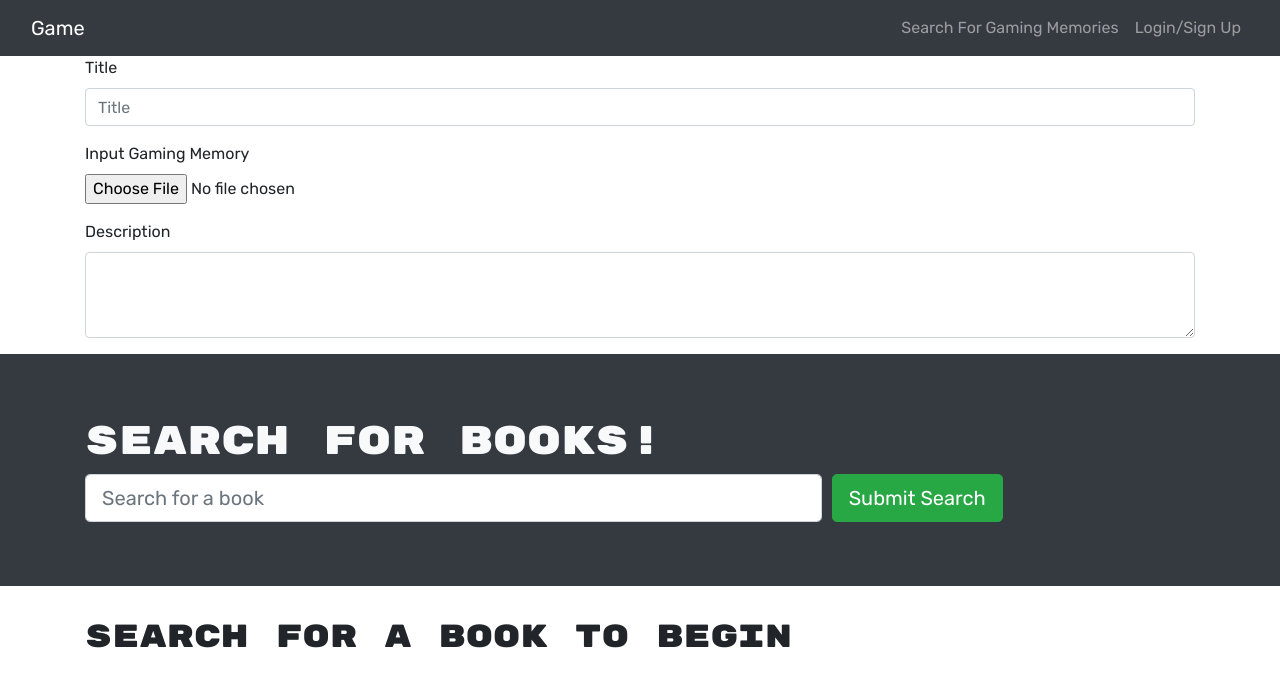
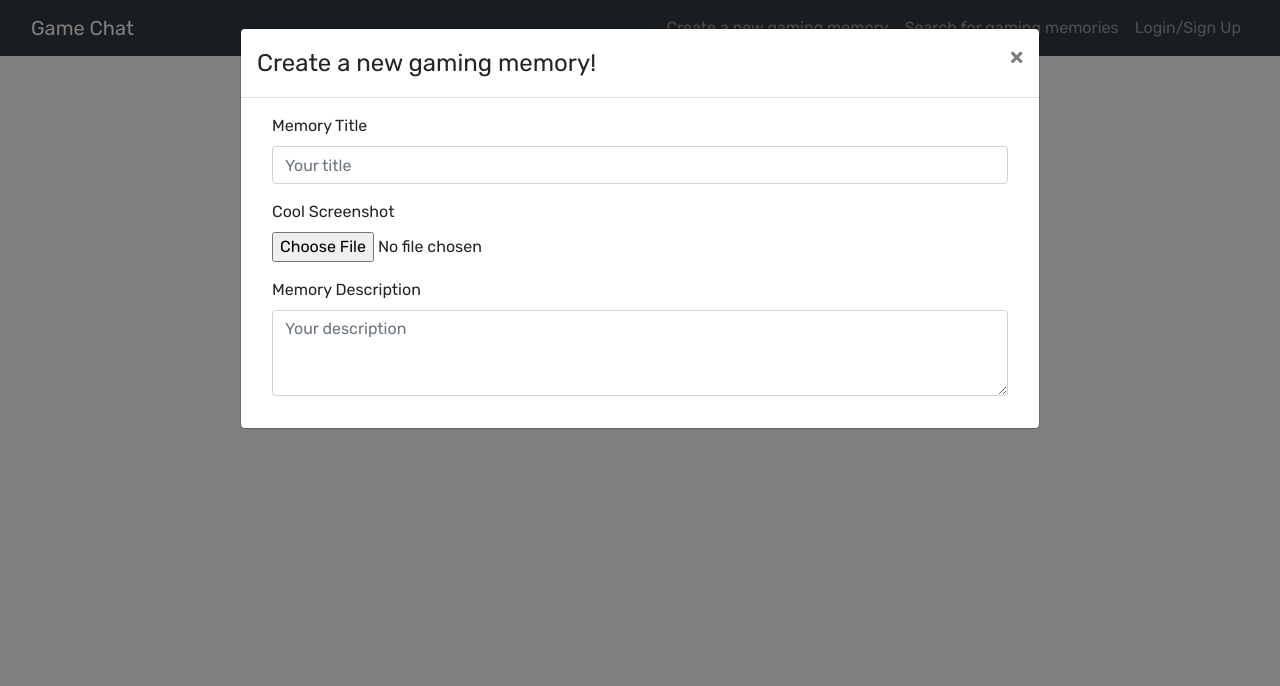
Before and after one commit to Keerbi12/Final-Project, a React (Create React App) app in the folder client/: page / in a window 1280 px wide. Shown: the top 686 px of the page. Built offline with nearby package versions, Linux system fonts and the light colour scheme.

Commit message:
Created second Modal for create memory form.

```diff
--- a/client/src/App.js
+++ b/client/src/App.js
@@ -8,11 +8,26 @@ import SavedBooks from './pages/SavedBooks';
 import Navbar from './components/Navbar';
 import Form from './components/Form'
 
-const Tomatobtn = styled(Buttonstyled)`
-  background-color: tomato;
-  color: white;
-  margin: 50px;
-`;
+function App() {
+  return (
+    <Router>
+      <>
+        <Navbar />
+        <Switch>
+          {/*<Route exact path='/' component={SearchBooks} />*/}
+          <Route exact path='/' />
+          <Route render={() => <h1 className='display-2'>Wrong Page!</h1>} />
+        </Switch>
+      </>
+    </Router>
+  );
+}
+
+//   const Tomatobtn = styled(Buttonstyled)`
+//   background-color: tomato;
+//   color: white;
+//   margin: 50px;
+// `;
 
 /* <div className='App'>
 <Navbar bg='dark' variant='dark' expand='lg'  >
@@ -25,19 +40,4 @@ const Tomatobtn = styled(Buttonstyled)`
 <Tomatobtn>Styled Tomato</Tomatobtn>
 <Cucumber>Styled Cucumber</Cucumber> */
 
-function App() {
-  return (
-    <Router>
-      <>
-        <Navbar />
-        <Form />
-        <Switch>
-          <Route exact path='/' component={SearchBooks} />
-          <Route render={() => <h1 className='display-2'>Wrong Page!</h1>} />
-        </Switch>
-      </>
-    </Router>
-  );
-}
-
 export default App;
--- a/client/src/components/Form.js
+++ b/client/src/components/Form.js
@@ -1,23 +1,24 @@
-import React from 'react';
-import { Container, Form, Group, Label, Control } from 'react-bootstrap';
+import React, { useState } from 'react';
+import { Container, Form, Group, Label, Control, Modal } from 'react-bootstrap';
+import styled from 'styled-components';
+import { Buttonstyled } from './Buttonstyled.style';
 
 const Forminput = () => {
+
     return (
         <Container>
-            <Form>
             <Form.Group className="mb-3" controlId="exampleForm.ControlInput1">
-                    <Form.Label>Title</Form.Label>
-                    <Form.Control type="text" placeholder="Title" />
+                <Form.Label>Memory Title</Form.Label>
+                <Form.Control type="text" placeholder="Your title" />
             </Form.Group>
                 <Form.Group controlId="formFile" className="mb-3">
-                    <Form.Label>Input Gaming Memory</Form.Label>
+                <Form.Label>Cool Screenshot</Form.Label>
                 <Form.Control type="file" />
             </Form.Group>
             <Form.Group className="mb-3" controlId="exampleForm.ControlTextarea1">
-                    <Form.Label>Description</Form.Label>
-                    <Form.Control as="textarea" rows={3} />
+                <Form.Label>Memory Description</Form.Label>
+                <Form.Control as="textarea" rows={3} placeholder="Your description"/>
             </Form.Group>
-            </Form>
         </Container>
     )
 }
--- a/client/src/components/Navbar.js
+++ b/client/src/components/Navbar.js
@@ -1,6 +1,7 @@
 import React, { useState } from 'react';
 import { Link } from 'react-router-dom';
 import { Navbar, Nav, Container, Modal, Tab } from 'react-bootstrap';
+import Form from './Form';
 import SignUpForm from './SignupForm';
 import LoginForm from './LoginForm';
 
@@ -9,19 +10,23 @@ import Auth from '../utils/auth';
 const AppNavbar = () => {
   // set modal display state
   const [showModal, setShowModal] = useState(false);
+  const [showModal2, setShowModal2] = useState(true);
 
   return (
     <>
       <Navbar bg='dark' variant='dark' expand='lg'>
         <Container fluid>
           <Navbar.Brand as={Link} to='/'>
-            Game
+            Game Chat
           </Navbar.Brand>
           <Navbar.Toggle aria-controls='navbar' />
           <Navbar.Collapse id='navbar'>
             <Nav className='ml-auto'>
               <Nav.Link as={Link} to='/'>
-                Search For Gaming Memories
+                Create a new gaming memory
+              </Nav.Link>
+              <Nav.Link as={Link} to='/'>
+                Search for gaming memories
               </Nav.Link>
               {/* if user is logged in show saved books and logout */}
               {Auth.loggedIn() ? (
@@ -70,6 +75,19 @@ const AppNavbar = () => {
           </Modal.Body>
         </Tab.Container>
       </Modal>
+      {/*Second Modal */}
+      <Modal
+        size='lg'
+        show={showModal2}
+        onHide={() => setShowModal2(false)}
+        aria-labelledby='signup-modal'>
+          <Modal.Header closeButton>
+            <Modal.Title>Create a new gaming memory!</Modal.Title>
+          </Modal.Header>
+          <Modal.Body>
+            <Form/>
+          </Modal.Body>
+      </Modal>
     </>
   );
 };
```
Lines whose indentation alone changed are shown as unchanged.
